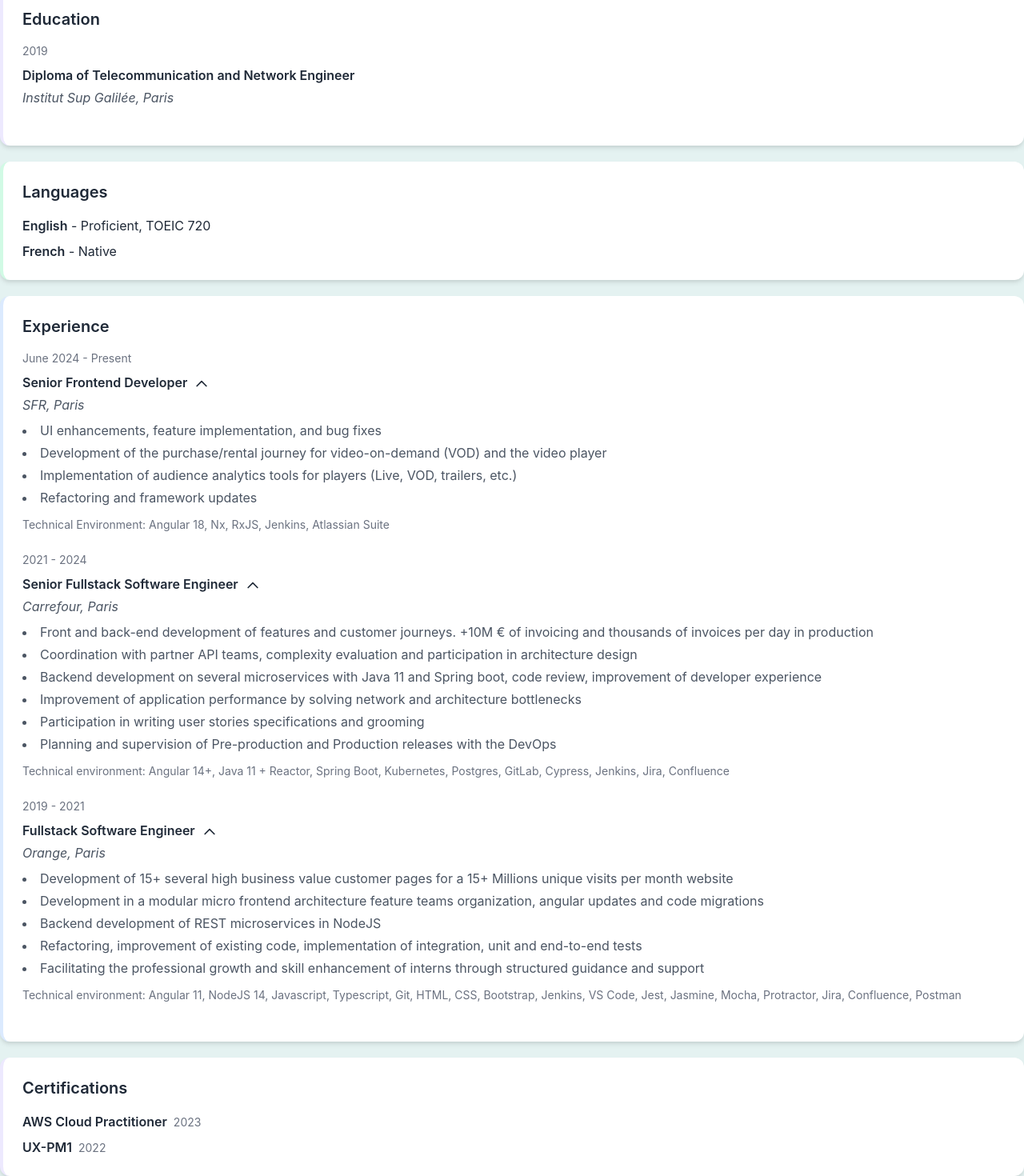
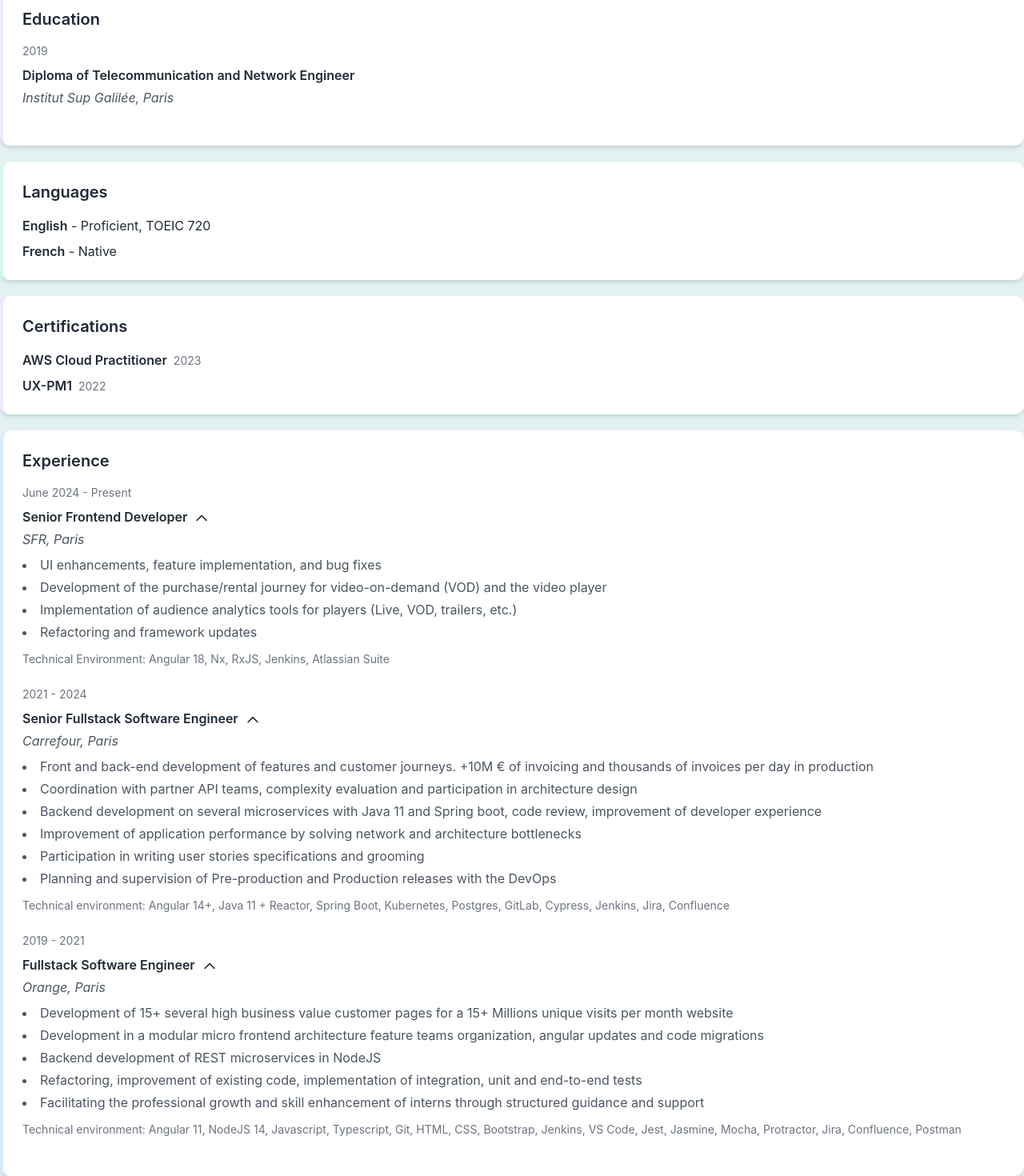
Before and after one commit to ACSokoba/personal-page, a React (Vite) app: page / in a window 1280 px wide. Shown: the part 618-2088 px from the top of the page at 80% size. Built offline with nearby package versions, Linux system fonts and the light colour scheme.

Commit message:
put section certification on the side

```diff
--- a/src/App.tsx
+++ b/src/App.tsx
@@ -27,7 +27,7 @@
 
     return (
         <>
-            <div className="max-w-[80rem] mx-auto">
+            <div className="max-w-[75rem] mx-auto">
                 <nav className="flex justify-center items-center mb-8 bg-white p-2 rounded-xl shadow-md sticky top-5 z-50 mx-auto w-fit px-8">
                     <a href="#"
                         className={`py-3 px-6 mx-1 text-gray-600 font-medium rounded-xl transition-all duration-300 hover:bg-blue-50 ${activePage === 'resume' ? 'bg-blue-100 text-blue-800' : ''}`}
@@ -100,6 +100,21 @@
                                 <p className="mb-2"><span className="font-semibold">English</span> - Proficient, TOEIC 720</p>
                                 <p><span className="font-semibold">French</span> - Native</p>
                             </div>
+
+                            <div className="bg-white rounded-xl p-6 shadow-md border-l-4 border-purple-100">
+                                <h2 className="text-xl font-semibold mb-4 text-gray-800">Certifications</h2>
+                                <div className="space-y-2">
+                                    <p className="mb-2">
+                                        <span className="font-semibold">AWS Cloud Practitioner</span>
+                                        <span className="text-sm text-gray-500 ml-2">2023</span>
+                                    </p>
+                                    <p>
+                                        <span className="font-semibold">UX-PM1</span>
+                                        <span className="text-sm text-gray-500 ml-2">2022</span>
+                                    </p>
+                                </div>
+                            </div>
+
                         </div>
 
                         <div className="flex flex-col gap-5">
@@ -193,19 +208,7 @@
                                 </div>
                             </div>
 
-                            <div className="bg-white rounded-xl p-6 shadow-md border-l-4 border-purple-100">
-                                <h2 className="text-xl font-semibold mb-4 text-gray-800">Certifications</h2>
-                                <div className="space-y-2">
-                                    <p className="mb-2">
-                                        <span className="font-semibold">AWS Cloud Practitioner</span>
-                                        <span className="text-sm text-gray-500 ml-2">2023</span>
-                                    </p>
-                                    <p>
-                                        <span className="font-semibold">UX-PM1</span>
-                                        <span className="text-sm text-gray-500 ml-2">2022</span>
-                                    </p>
-                                </div>
-                            </div>
+
                         </div>
                     </div>
                 </div>
--- a/src/data.ts
+++ b/src/data.ts
@@ -38,7 +38,7 @@
             "Implemented code in TypeScript and Node.js and NestJS framework  ",
             "Set up the VPS, secured it with a firewall, encryption, and an Nginx reverse proxy  ",
             "Containerized the app with Docker  ",
-            "Set up a CI pipeline with GitHub Actions  ",
+            "Set up a CI/CD pipeline with GitHub Actions  ",
             "Documented code with Swagger",
         ],
         imageUrl: "/assets/images/automachines_CI_peek.png"
@@ -56,7 +56,7 @@
             "Implemented content management system for easy updates",
             "Set up AWS S3 bucket for hosting",
             "Configured CloudFront for content distribution",
-            "Created CI pipeline with GitHub Actions for automatic deployment"
+            "Created CI/CD pipeline with GitHub Actions for automatic deployment"
         ],
         imageUrl: "/assets/images/clair_de_lune_peek.png",
         websiteUrl: "https://clairdeluneci.com/"
```
